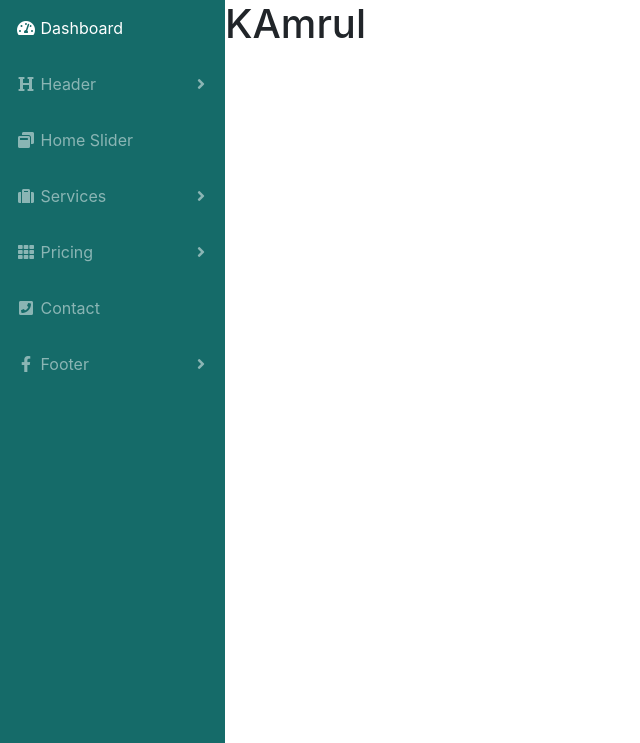
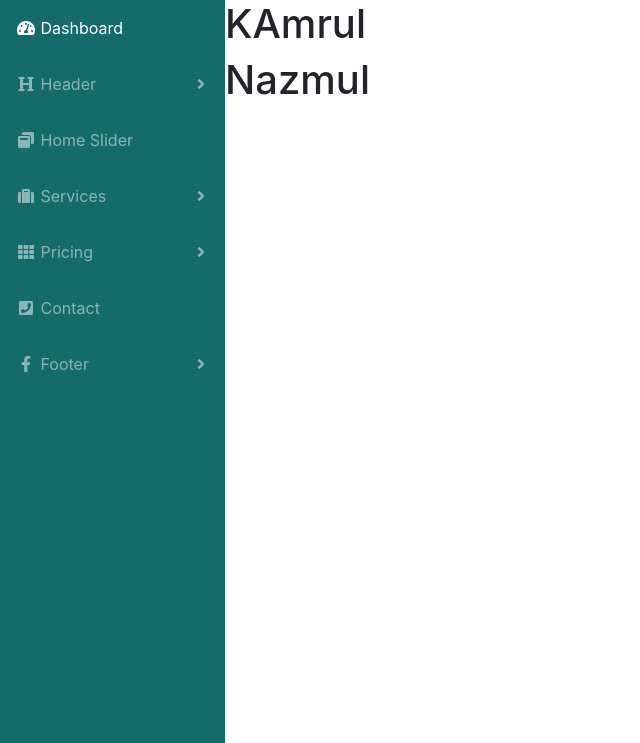
Before and after one commit to developer-kamrul/web-application-php-script, a PHP site: page /back-end/index.php in a window 1280 px wide. Shown: the part 56-799 px from the top of the page, without its empty margins (0-640 px from the left). Run offline with PHP 8.4, Linux system fonts and the light colour scheme; a user stored in the database is signed in; some libraries are stand-ins or nearby versions.

Commit message:
test commit

```diff
--- a/back-end/index.php
+++ b/back-end/index.php
@@ -5,6 +5,7 @@
 
 <div>
 	<h1>KAmrul</h1>
+	<h1>Nazmul</h1>
 </div>
 
 
```
